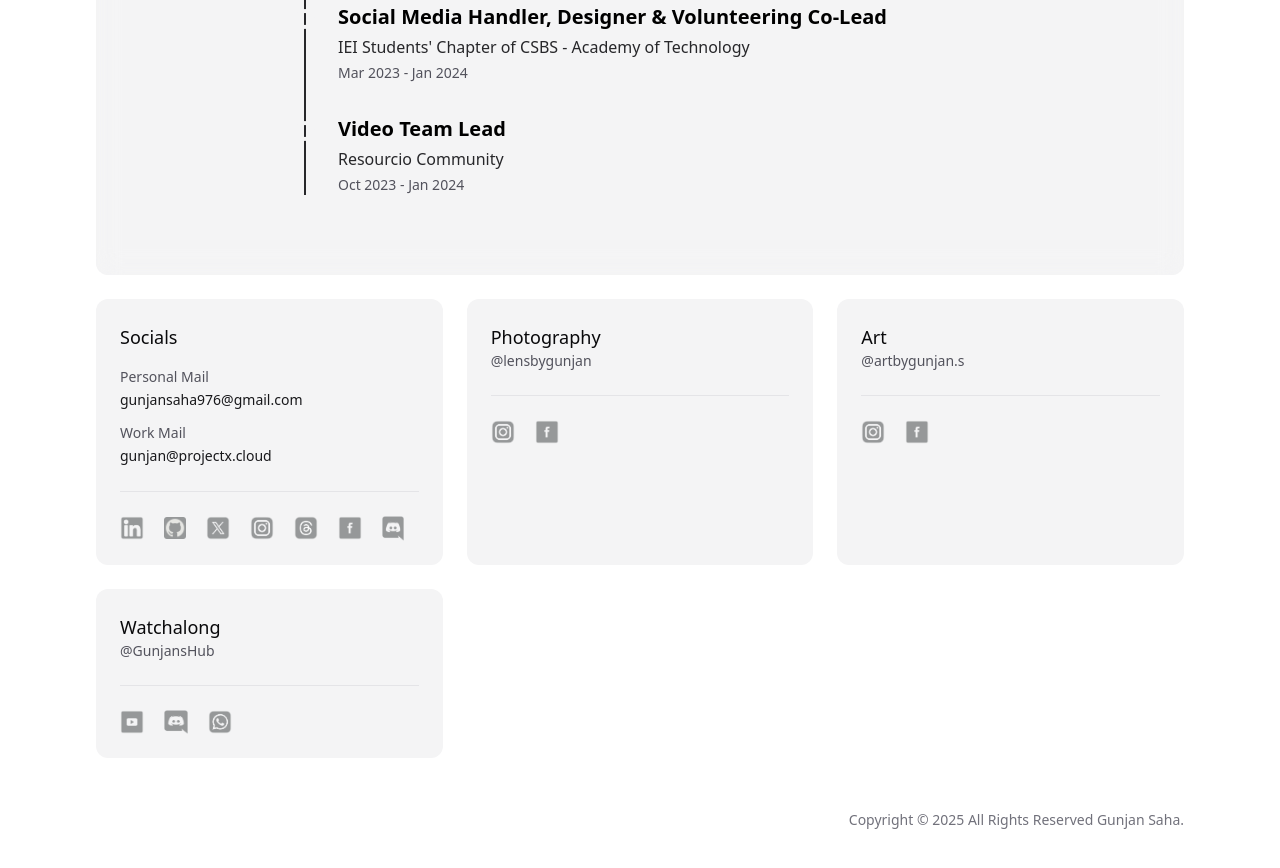
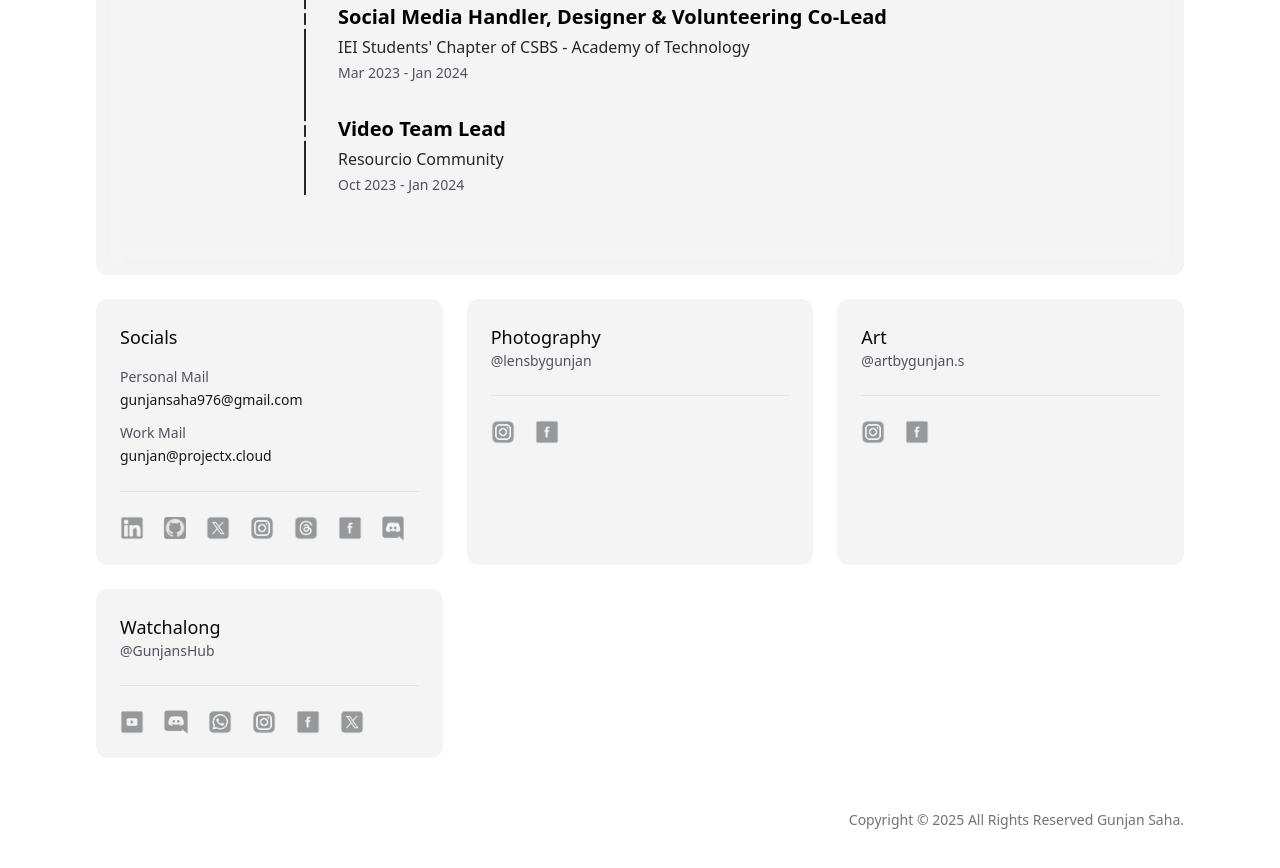
Before and after one commit to gunjansaha55/gunjan-portfolio, a website: page index.html in a window 1280 px wide. Shown: the part 2191-3059 px from the top of the page. Drawn offline with Linux system fonts and the light colour scheme.

Commit message:
update socials

```diff
--- a/index.html
+++ b/index.html
@@ -596,8 +596,39 @@ Social Media Team Co-Lead</h3>
 
 
 
+     <a
+      href="https://www.instagram.com/gunjans_hub/" target="_blank"
+      aria-label="Instagram Profile"
+      class="transition-opacity hover:opacity-75"
+    >
+      <img
+        src="./assets/instagram.png"
+        alt="Instagram Icon"
+        class="w-6 h-6"
+      />
+    </a>
 
 
+  <a
+      href="https://www.facebook.com/share/1WjSWStrqd/?mibextid=wwXIfr" target="_blank"
+      aria-label="Facebook Profile"
+      class="transition-opacity hover:opacity-75"
+    >
+      <img
+        src="./assets/facebook.png"
+        alt="Facebook Icon"
+        class="w-6 h-6"
+      />
+    </a>
+
+
+    <a
+      href="https://x.com/GunjansHub" target="_blank"
+      aria-label="X (formerly Twitter) Profile"
+      class="transition-opacity hover:opacity-75"
+    >
+      <img src="./assets/x.png" alt="X Icon" class="w-6 h-6" />
+    </a>
 
 
   </div>
```
